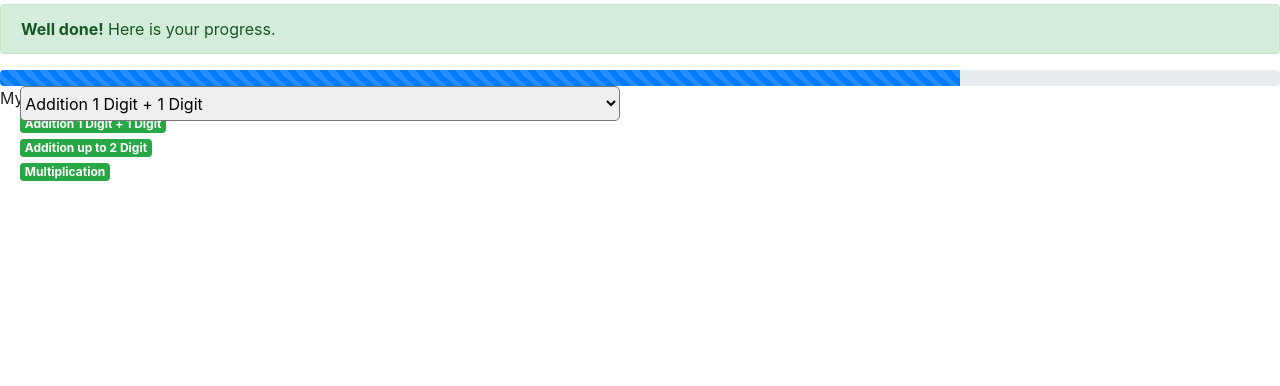
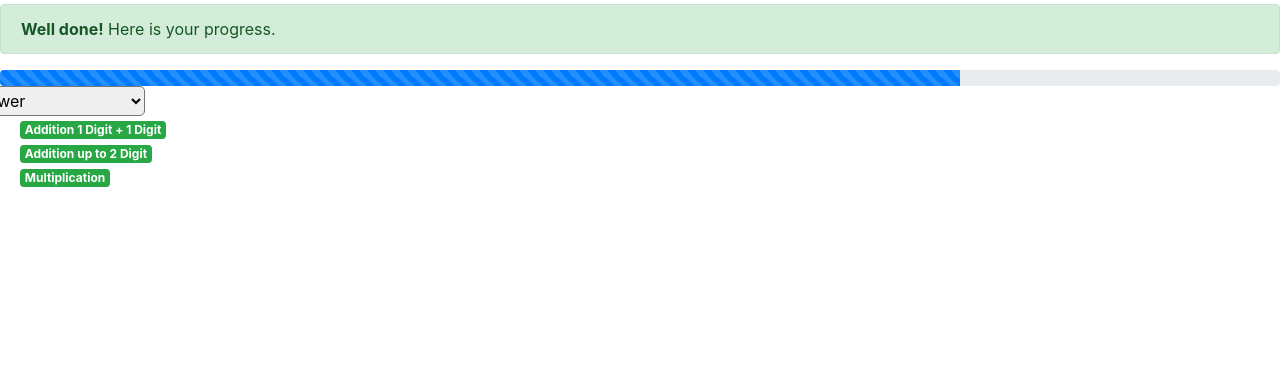
Before and after one commit to zoelesv/Smathchat, a Django app: page /profile/Babel in a window 1280 px wide. Shown: the part 56-442 px from the top of the page. Run offline with Django 3.2, Linux system fonts and the light colour scheme; a user stored in the database is signed in; data comes from the database, SQL or seed files in the repository; some libraries are stand-ins or nearby versions.

Commit message:
update templates

```diff
--- a/chat/templates/addition1.html
+++ b/chat/templates/addition1.html
@@ -179,7 +179,7 @@
                 <div> 🏆Championship</div>
                 {% for record in record %}
                     <div class="row">
-                        <div class="col" style="border-right: 1px solid #8E8E93;">{{record.user.username}}</div>
+                        <div class="col-4" style="border-right: 1px solid #8E8E93;">{{record.user.username}}</div>
                         <div class="col">{{record.seconds}}s</div>
                         <div class="col text-secondary" style="font-size: 10px;">{{record.timestamp}}</div>
                     </div>
--- a/chat/templates/profile.html
+++ b/chat/templates/profile.html
@@ -9,9 +9,10 @@
     <div class="progress">
       <div class="progress-bar progress-bar-striped progress-bar-animated" role="progressbar" aria-valuenow="75" aria-valuemin="0" aria-valuemax="100" style="width: 75%;"></div>
     </div>
-    <div>My power
-        <select id = "dropdown" required style="position: absolute; margin-left: -55px; width: 600px; height: 35px; border-radius: 5px; ">
-            <option selected disabled><a class="dropdown-item" href="#addition1">Addition 1 Digit + 1 Digit</a></option>
+    <div>
+        <select id = "dropdown" required style="margin-left: -55px; width: 200px; height: 30px; border-radius: 5px; ">
+            <option selected disabled><a class="dropdown-item" href="#addition1">My power</a></option>
+            <option id = "dropdown" value = "dropdown"><a class="dropdown-item" href="#addition1">Addition 1 Digit + 1 Digit</a></option>
             <option id = "dropdown" value = "dropdown"><a class="dropdown-item" href="#addition2">Addition up to 2 Digit</a></option>
             <option id = "dropdown" value = "dropdown"><a class="dropdown-item" href="#multiplication">Multiplication</a></option>
         </select>
@@ -20,7 +21,7 @@
             <div class="badge badge-success">Addition 1 Digit + 1 Digit</div>
         {% for record in record1 %}
                     <div class="row">
-                        <div class="col" style="border-right: 1px solid #8E8E93;"><div style="margin-left:5px;">{{record.user.username}}</div></div>
+                        <div class="col" style="border-right: 1px solid #8E8E93; width: 200px;"><div style="margin-left:5px;">{{record.user.username}}</div></div>
                         <div class="col">{{record.seconds}}s</div>
                         <div class="col text-secondary" style="font-size: 10px;">{{record.timestamp}}</div>
                     </div>
@@ -30,7 +31,7 @@
             <div class="badge badge-success">Addition up to 2 Digit</div>
         {% for record in record2 %}
                     <div class="row">
-                        <div class="col" style="border-right: 1px solid #8E8E93;"><div style="margin-left:5px;">{{record.user.username}}</div></div>
+                        <div class="col" style="border-right: 1px solid #8E8E93; width: 200px;"><div style="margin-left:5px;">{{record.user.username}}</div></div>
                         <div class="col">{{record.seconds}}s</div>
                         <div class="col text-secondary" style="font-size: 10px;">{{record.timestamp}}</div>
                     </div>
@@ -40,7 +41,7 @@
             <div class="badge badge-success">Multiplication</div>
         {% for record in record3 %}
                     <div class="row">
-                        <div class="col" style="border-right: 1px solid #8E8E93;"><div>{{record.user.username}}</div></div>
+                        <div class="col" style="border-right: 1px solid #8E8E93; width: 200px;"><div>{{record.user.username}}</div></div>
                         <div class="col">{{record.seconds}}s</div>
                         <div class="col text-secondary" style="font-size: 10px;">{{record.timestamp}}</div>
                     </div>
```
